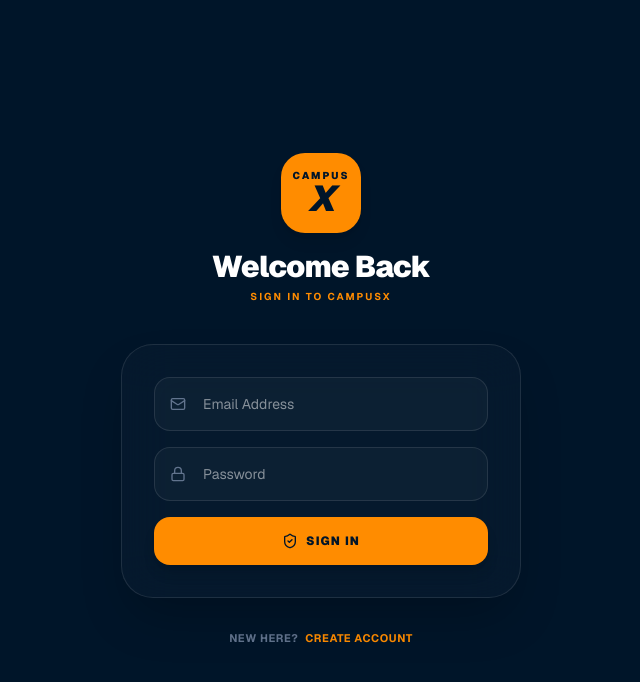
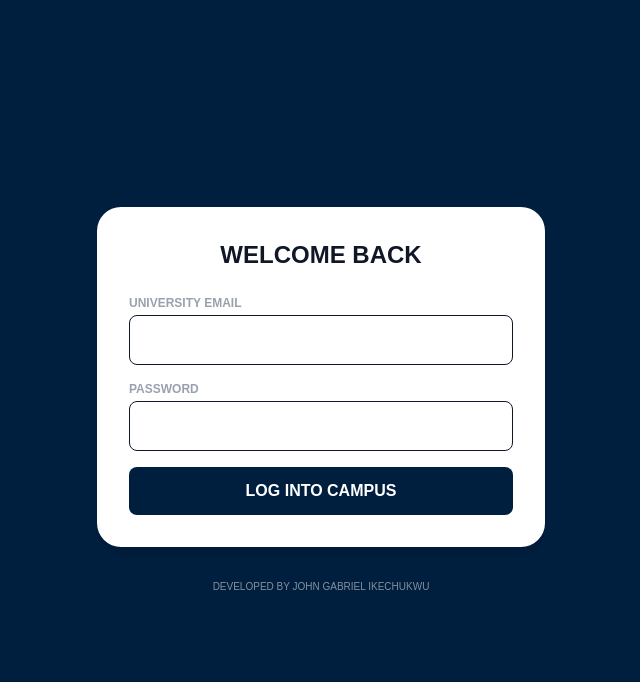
Before and after one commit to DwayneCarterGabriel3/CampusX, a Next.js app: page /login in a window 1280 px wide. Shown: the top 682 px of the page, without its empty margins (319-959 px from the left). Built offline with nearby package versions, Linux system fonts and the light colour scheme.

Commit message:
Final Fix: Login Path

```diff
--- a/app/login/page.tsx
+++ b/app/login/page.tsx
@@ -1,86 +1,75 @@
 "use client";
-import React, { useState } from 'react';
-import { Mail, Lock, ShieldCheck } from 'lucide-react';
-import { useRouter } from 'next/navigation';
-import { supabase } from '../lib/supabase'; // Updated path
-import Link from 'next/link';
+
+import { useState } from "react";
+// This path goes up two levels to find your lib folder
+import { supabase } from "../../lib/supabase";
+import { useRouter } from "next/navigation";
 
 export default function LoginPage() {
-  const router = useRouter();
   const [email, setEmail] = useState("");
   const [password, setPassword] = useState("");
   const [loading, setLoading] = useState(false);
-
-  const handleGoogleLogin = async () => {
-    const { error } = await supabase.auth.signInWithOAuth({
-      provider: 'google',
-      options: {
-        redirectTo: `http://localhost:3000/dashboard`,
-      },
-    });
-    if (error) alert(error.message);
-  };
-
-  // Add this button to your JSX
-  <button
-    onClick={handleGoogleLogin}
-    className="w-full mt-4 bg-white text-black py-4 rounded-2xl font-black uppercase tracking-widest text-xs flex items-center justify-center gap-3 hover:bg-slate-100 transition-all border border-slate-200"
-  >
-    <img src="https://www.gstatic.com/firebasejs/ui/2.0.0/images/auth/google.svg" className="w-5 h-5" alt="Google" />
-    Continue with Google
-  </button>
+  const router = useRouter();
 
   const handleLogin = async (e: React.FormEvent) => {
     e.preventDefault();
     setLoading(true);
 
-    const { error } = await supabase.auth.signInWithPassword({
-      email,
-      password,
-    });
+    try {
+      const { error } = await supabase.auth.signInWithPassword({
+        email,
+        password,
+      });
 
-    if (error) {
-      alert("Login Error: " + error.message);
+      if (error) {
+        alert(error.message);
+      } else {
+        // Forces navigation to the dashboard
+        router.push("/dashboard");
+        router.refresh();
+      }
+    } catch (err) {
+      alert("Check your internet connection and try again.");
+    } finally {
       setLoading(false);
-    } else {
-      router.push('/dashboard');
     }
   };
 
   return (
-    <div className="min-h-screen bg-[#001529] flex flex-col items-center justify-center p-6 text-white font-sans">
-      <div className="w-full max-w-[400px]">
-        <div className="text-center mb-10">
-          <div className="inline-flex flex-col items-center justify-center w-20 h-20 bg-[#FF8C00] rounded-[24px] shadow-lg mb-4">
-            <span className="text-[10px] font-black uppercase tracking-[0.2em] text-[#001529] mb-[-4px]">Campus</span>
-            <span className="text-4xl font-black italic text-[#001529]">X</span>
+    <div className="flex flex-col items-center justify-center min-h-screen bg-[#001f3f] text-white p-4">
+      <div className="w-full max-w-md bg-white p-8 rounded-3xl shadow-lg text-gray-900">
+        <h1 className="text-2xl font-bold text-center mb-6">WELCOME BACK</h1>
+        <form onSubmit={handleLogin} className="space-y-4">
+          <div>
+            <label className="block text-xs font-bold text-gray-400 mb-1">UNIVERSITY EMAIL</label>
+            <input
+              type="email"
+              className="w-full p-3 border rounded-lg focus:ring-2 focus:ring-orange-500 outline-none"
+              value={email}
+              onChange={(e) => setEmail(e.target.value)}
+              required
+            />
           </div>
-          <h1 className="text-3xl font-black tracking-tight mb-1">Welcome Back</h1>
-          <p className="text-[#FF8C00] text-[10px] font-bold uppercase tracking-[0.2em]">Sign in to CampusX</p>
-        </div>
-
-        <form onSubmit={handleLogin} className="space-y-4 bg-white/[0.02] border border-white/10 p-8 rounded-[32px] backdrop-blur-xl shadow-2xl">
-          <div className="relative group">
-            <Mail className="absolute left-4 top-1/2 -translate-y-1/2 text-slate-500 w-4 h-4" />
-            <input required type="email" placeholder="Email Address" className="w-full bg-white/[0.03] border border-white/10 py-4 pl-12 pr-4 rounded-2xl focus:border-[#FF8C00]/50 outline-none text-sm transition-all text-white"
-              onChange={(e) => setEmail(e.target.value)} />
+          <div>
+            <label className="block text-xs font-bold text-gray-400 mb-1">PASSWORD</label>
+            <input
+              type="password"
+              className="w-full p-3 border rounded-lg focus:ring-2 focus:ring-orange-500 outline-none"
+              value={password}
+              onChange={(e) => setPassword(e.target.value)}
+              required
+            />
           </div>
-
-          <div className="relative group">
-            <Lock className="absolute left-4 top-1/2 -translate-y-1/2 text-slate-500 w-4 h-4" />
-            <input required type="password" placeholder="Password" className="w-full bg-white/[0.03] border border-white/10 py-4 pl-12 pr-4 rounded-2xl focus:border-[#FF8C00]/50 outline-none text-sm transition-all text-white"
-              onChange={(e) => setPassword(e.target.value)} />
-          </div>
-
-          <button type="submit" disabled={loading} className="w-full bg-[#FF8C00] text-[#001529] py-4 rounded-2xl font-black uppercase tracking-widest text-xs shadow-lg mt-2 flex items-center justify-center gap-2 transition-all active:scale-[0.98]">
-            {loading ? "Verifying..." : <><ShieldCheck size={16} /> Sign In</>}
+          <button
+            type="submit"
+            disabled={loading}
+            className="w-full py-3 bg-[#001f3f] text-white font-bold rounded-lg"
+          >
+            {loading ? "LOGGING IN..." : "LOG INTO CAMPUS"}
           </button>
         </form>
-
-        <p className="text-center mt-8 text-slate-500 text-[11px] font-bold uppercase tracking-wider">
-          New here? <Link href="/register" className="text-[#FF8C00] ml-1">Create Account</Link>
-        </p>
       </div>
+      <p className="mt-8 text-[10px] opacity-50">DEVELOPED BY JOHN GABRIEL IKECHUKWU</p>
     </div>
   );
 }
```
